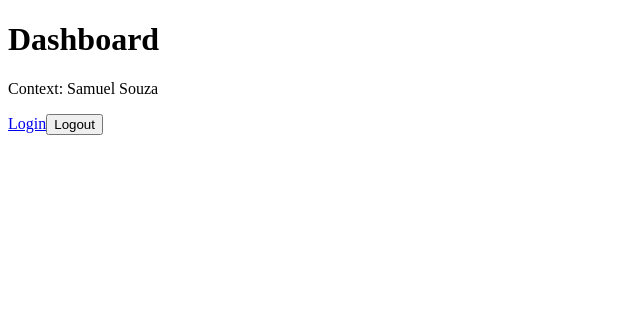
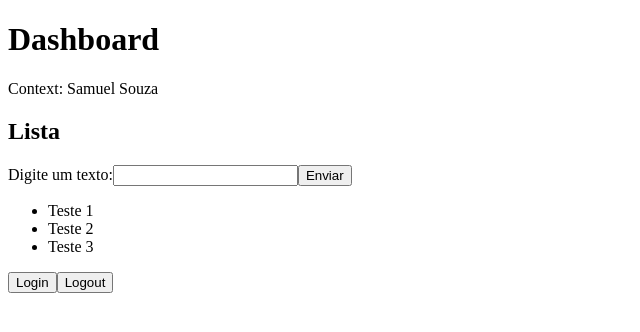
Before and after one commit to 4ugusto5ouza/aulas-react-lucas-souza, a React (Create React App) app: page / in a window 1280 px wide. Shown: the top 332 px of the page, without its empty margins (0-640 px from the left). Built offline with nearby package versions, Linux system fonts and the light colour scheme.

Commit message:
useStates não controlado

```diff
--- a/src/app/pages/dashboard/Dashboard.tsx
+++ b/src/app/pages/dashboard/Dashboard.tsx
@@ -1,9 +1,41 @@
+import { useCallback, useState } from "react";
 import { Link } from "react-router-dom";
-import { LogoutButton } from "../../shared/components";
+import { LoginButton, LogoutButton } from "../../shared/components";
 import { useUsuarioLogado } from "../../shared/hooks";
+import { LoginSubmitBtn } from "../login/components";
 
 export const Dashboard = () => {
   const { nome, logout } = useUsuarioLogado();
+  const [lista, setLista] = useState<string[]>([
+    "Teste 1",
+    "Teste 2",
+    "Teste 3",
+  ]);
+
+  interface IFormElements extends HTMLFormControlsCollection {
+    itemList: HTMLInputElement;
+  }
+
+  interface IItemList extends HTMLFormElement {
+    readonly elements: IFormElements;
+  }
+
+  const handleSubmit: React.FormEventHandler<IItemList> = useCallback(
+    (event) => {
+      event.preventDefault();
+      const newValue = event.currentTarget.elements.itemList.value;
+      event.currentTarget.elements.itemList.value = "";
+
+      if (newValue.trim().length === 0) return;
+
+      setLista((prevValue) => {
+        if (prevValue.includes(newValue)) return prevValue;
+
+        return [...prevValue, newValue];
+      });
+    },
+    []
+  );
 
   return (
     <div>
@@ -12,7 +44,24 @@ export const Dashboard = () => {
         <span>Context: </span>
         {nome}
       </p>
-      <Link to={"/entrar"}>Login</Link>
+      <div>
+        <h2>Lista</h2>
+        <form onSubmit={handleSubmit}>
+          <label htmlFor="itemList">
+            Digite um texto:
+            <input type="text" id="itemList" />
+            <LoginSubmitBtn type="submit">Enviar</LoginSubmitBtn>
+          </label>
+        </form>
+        <ul>
+          {lista.map((value, index) => {
+            return <li key={index}>{value}</li>;
+          })}
+        </ul>
+      </div>
+      <Link to={"/entrar"}>
+        <LoginButton>Login</LoginButton>
+      </Link>
       <LogoutButton onClick={logout}>Logout</LogoutButton>
     </div>
   );
--- /dev/null
+++ b/src/app/shared/components/LoginButton.tsx
@@ -0,0 +1,20 @@
+import React, { ReactNode } from "react";
+
+interface ILoginButton {
+  children: ReactNode;
+  onClick?: () => void;
+}
+
+const LoginButton: React.FC<ILoginButton> = ({ children, onClick }) => {
+  return (
+    <button
+      onClick={() => {
+        console.log("Foi para login");
+      }}
+    >
+      {children}
+    </button>
+  );
+};
+
+export { LoginButton };
--- a/src/app/shared/components/index.tsx
+++ b/src/app/shared/components/index.tsx
@@ -1 +1,2 @@
 export * from "./LogoutButton";
+export * from "./LoginButton";
```
